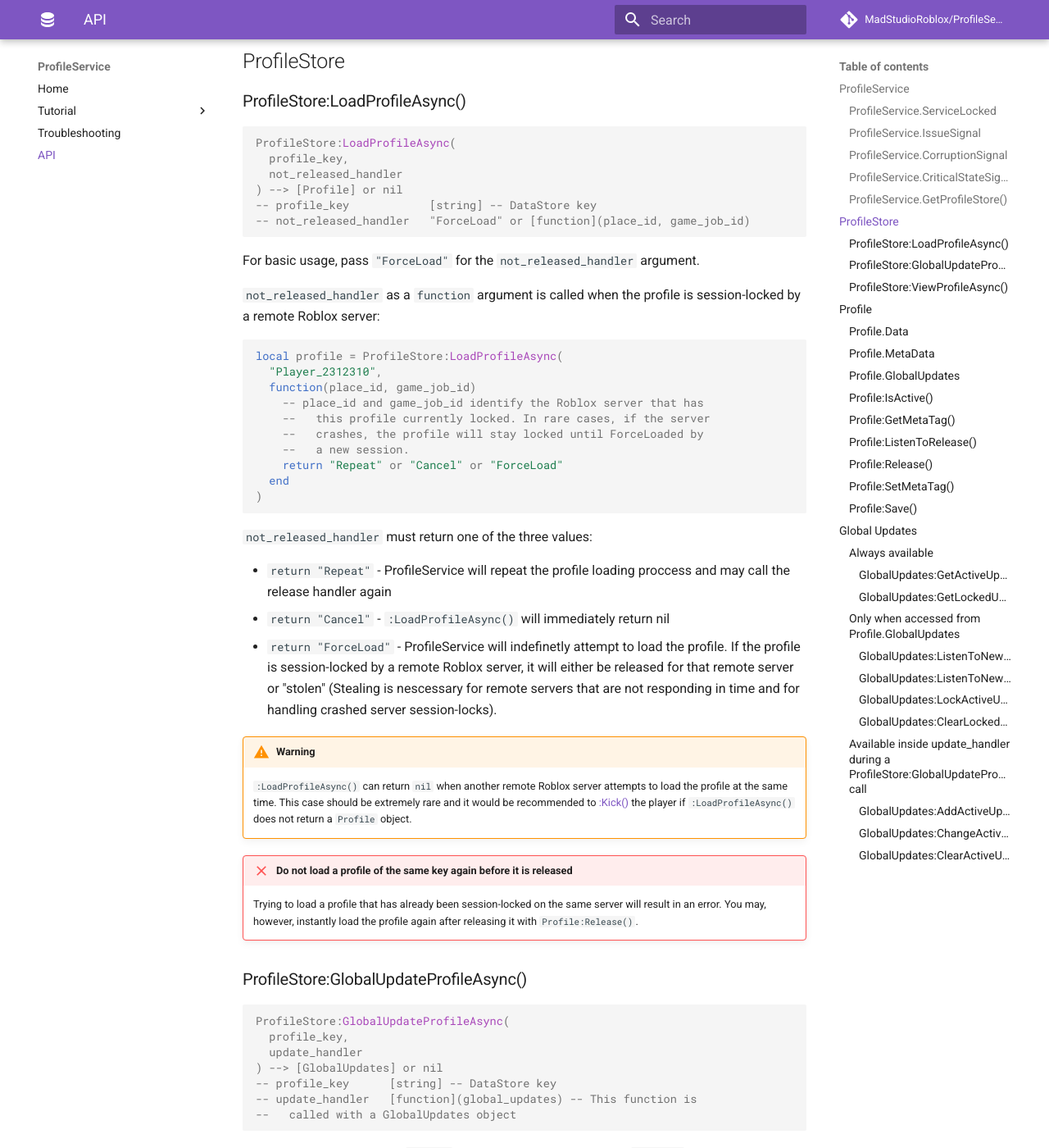
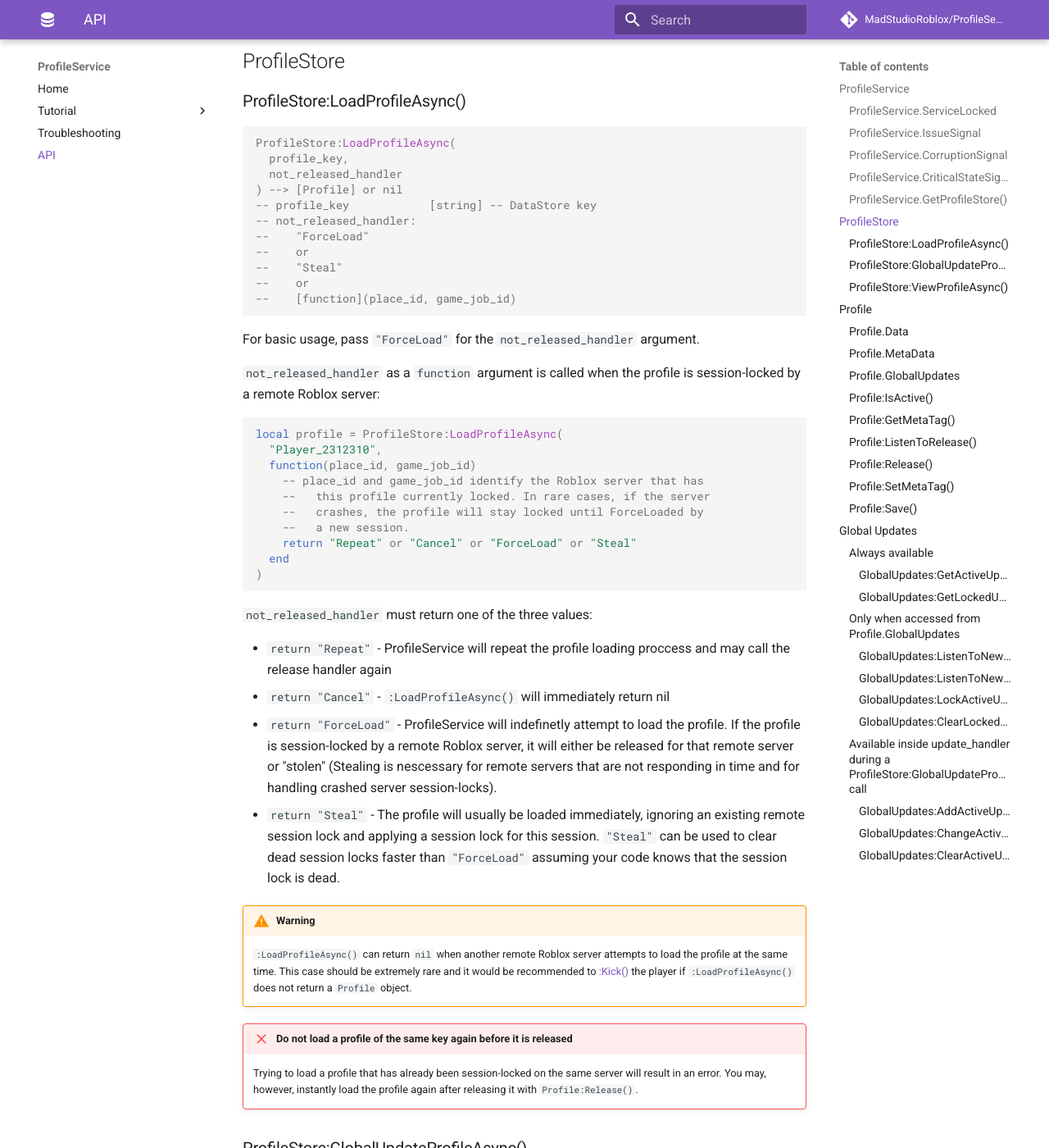
Before and after one commit to MadStudioRoblox/ProfileService, an MkDocs documentation site: the page built from docs/api.md, in a window 1280 px wide and 1400 px high, scrolled down 1772 px. Shown: the whole window at 82% size. Built offline with MkDocs 1.6.1 and Material for MkDocs 9.7.7, drawn with Linux system fonts in a browser that asks for light colours; comment, search, counter and statistics services are not loaded.

Commit message:
Docs for Roblox API access and "Steal"

````diff
--- a/docs/api.md
+++ b/docs/api.md
@@ -65,7 +65,12 @@
   not_released_handler
 ) --> [Profile] or nil
 -- profile_key            [string] -- DataStore key
--- not_released_handler   "ForceLoad" or [function](place_id, game_job_id)
+-- not_released_handler:
+--    "ForceLoad"
+--    or
+--    "Steal"
+--    or
+--    [function](place_id, game_job_id)
 ```
 For basic usage, pass `"ForceLoad"` for the `not_released_handler` argument.
 
@@ -79,7 +84,7 @@
     --   this profile currently locked. In rare cases, if the server
     --   crashes, the profile will stay locked until ForceLoaded by
     --   a new session.
-    return "Repeat" or "Cancel" or "ForceLoad"
+    return "Repeat" or "Cancel" or "ForceLoad" or "Steal"
   end
 )
 ```
@@ -92,6 +97,7 @@
 If the profile is session-locked by a remote Roblox server, it will either be released
 for that remote server or "stolen" (Stealing is nescessary for remote servers that are not
 responding in time and for handling crashed server session-locks).
+- `return "Steal"` - The profile will usually be loaded immediately, ignoring an existing remote session lock and applying a session lock for this session. `"Steal"` can be used to clear dead session locks faster than `"ForceLoad"` assuming your code knows that the session lock is dead.
 
 !!! warning
     `:LoadProfileAsync()` can return `nil` when another remote Roblox server attempts to load the profile at the same time.
````
Also changed, not shown: docs/troubleshooting.md (+4 -1 lines).
